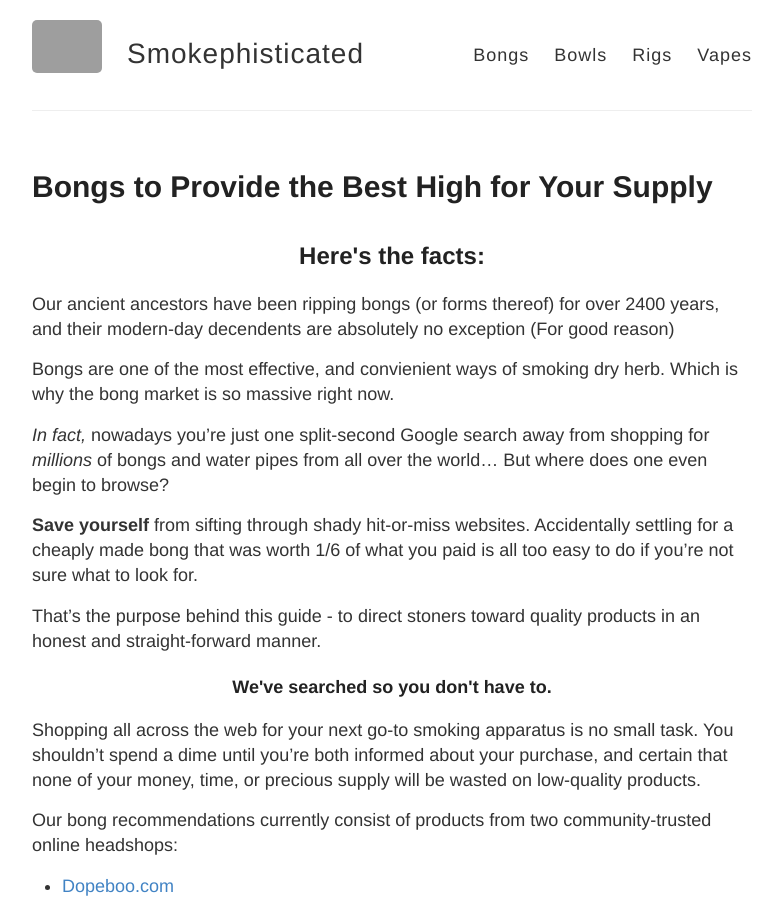
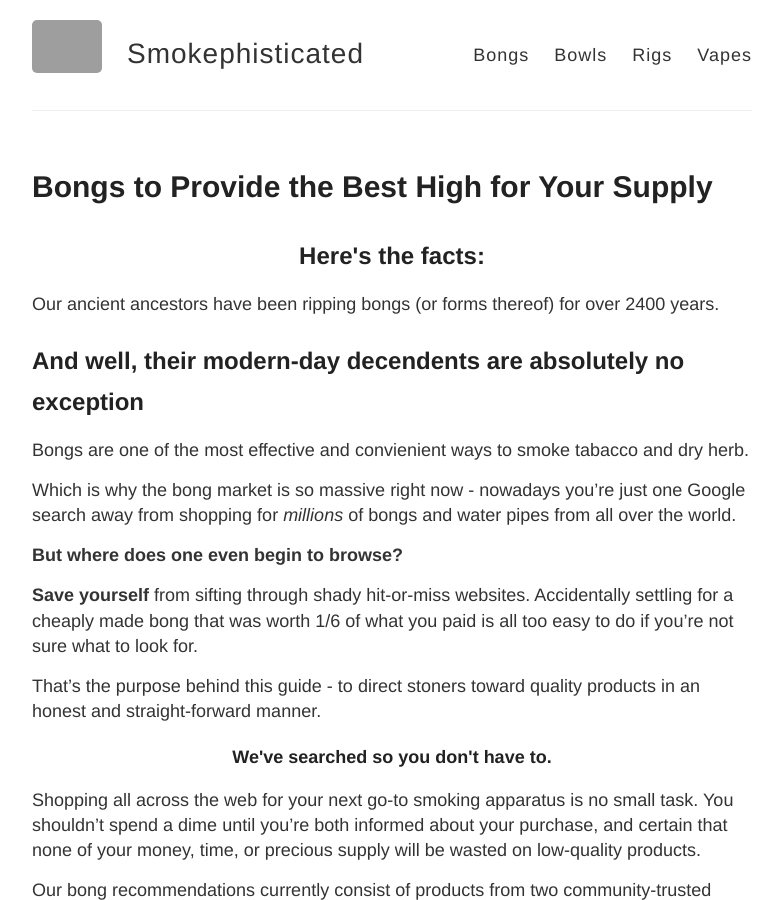
Before and after one commit to smokephisticated/smokephisticated, a Jekyll site: the page built from pages/bongs/bongs.md, in a window 1280 px wide and 900 px high. Shown: the whole window, without its empty margins (248-1030 px from the left). Built offline with Jekyll 4.4.1, drawn with Linux system fonts in a browser that asks for light colours; grey boxes are pictures that could not be loaded.

Commit message:
Intro changes

```diff
--- a/pages/bongs/bongs.md
+++ b/pages/bongs/bongs.md
@@ -7,11 +7,15 @@ seotitle: "Best Cheap Bongs for Your Money in 2018 (Comparison)"
 
 <h2 class="heading-center">Here's the facts:</h2>
 
-Our ancient ancestors have been ripping bongs (or forms thereof) for over 2400 years, and their modern-day decendents are absolutely no exception (For good reason)
+Our ancient ancestors have been ripping bongs (or forms thereof) for over 2400 years.
 
-Bongs are one of the most effective, and convienient ways of smoking dry herb. Which is why the bong market is so massive right now.
+## And well, their modern-day decendents are absolutely no exception
 
-*In fact,* nowadays you're just one split-second Google search away from shopping for *millions* of bongs and water pipes from all over the world... But where does one even begin to browse?
+Bongs are one of the most effective and convienient ways to smoke tabacco and dry herb.
+
+ Which is why the bong market is so massive right now - nowadays you're just one Google search away from shopping for *millions* of bongs and water pipes from all over the world.
+
+ **But where does one even begin to browse?**
 
 **Save yourself** from sifting through shady hit-or-miss websites. Accidentally settling for a cheaply made bong that was worth 1/6 of what you paid is all too easy to do if you're not sure what to look for.
 
```
